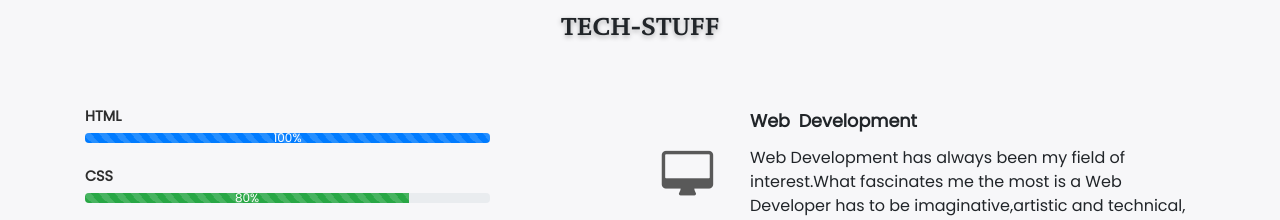
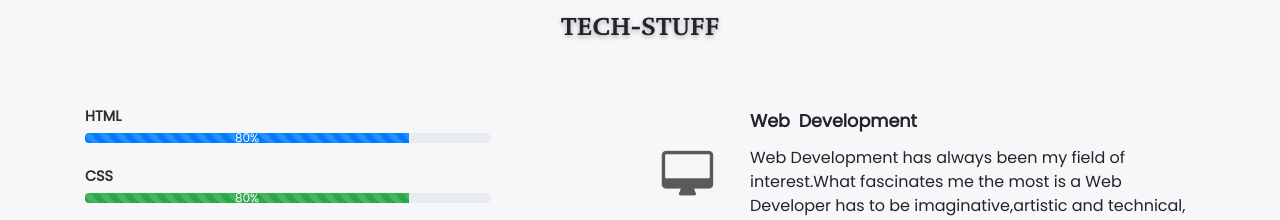
Before and after one commit to stuti2/Stuti-Singh, a plain HTML site: page index.html in a window 1280 px wide. Shown: the part 1820-2040 px from the top of the page. Drawn offline with nearby package versions, Linux system fonts and the light colour scheme; a web font is replaced by a local one.

Commit message:
Update index.html

```diff
--- a/index.html
+++ b/index.html
@@ -119,7 +119,7 @@
 				<div class="names my-3">
 					<h2>HTML</h2>
 					<div class="progress w-75">
-						<div class="progress-bar progress-bar-striped progress-bar-animated" style="width:100%">100%</div>
+						<div class="progress-bar progress-bar-striped progress-bar-animated" style="width:80%">80%</div>
 					</div>
 				</div>
 
```
